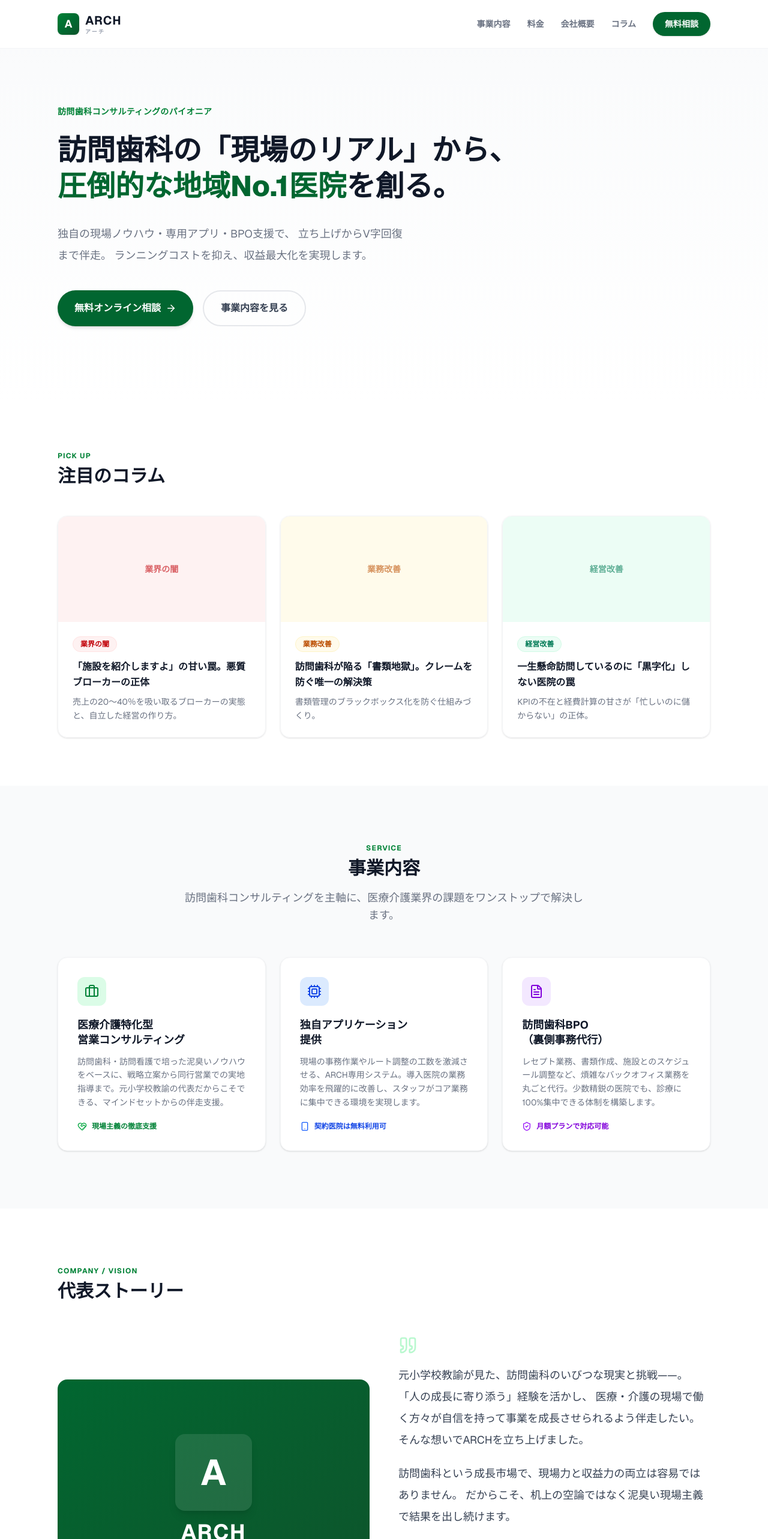
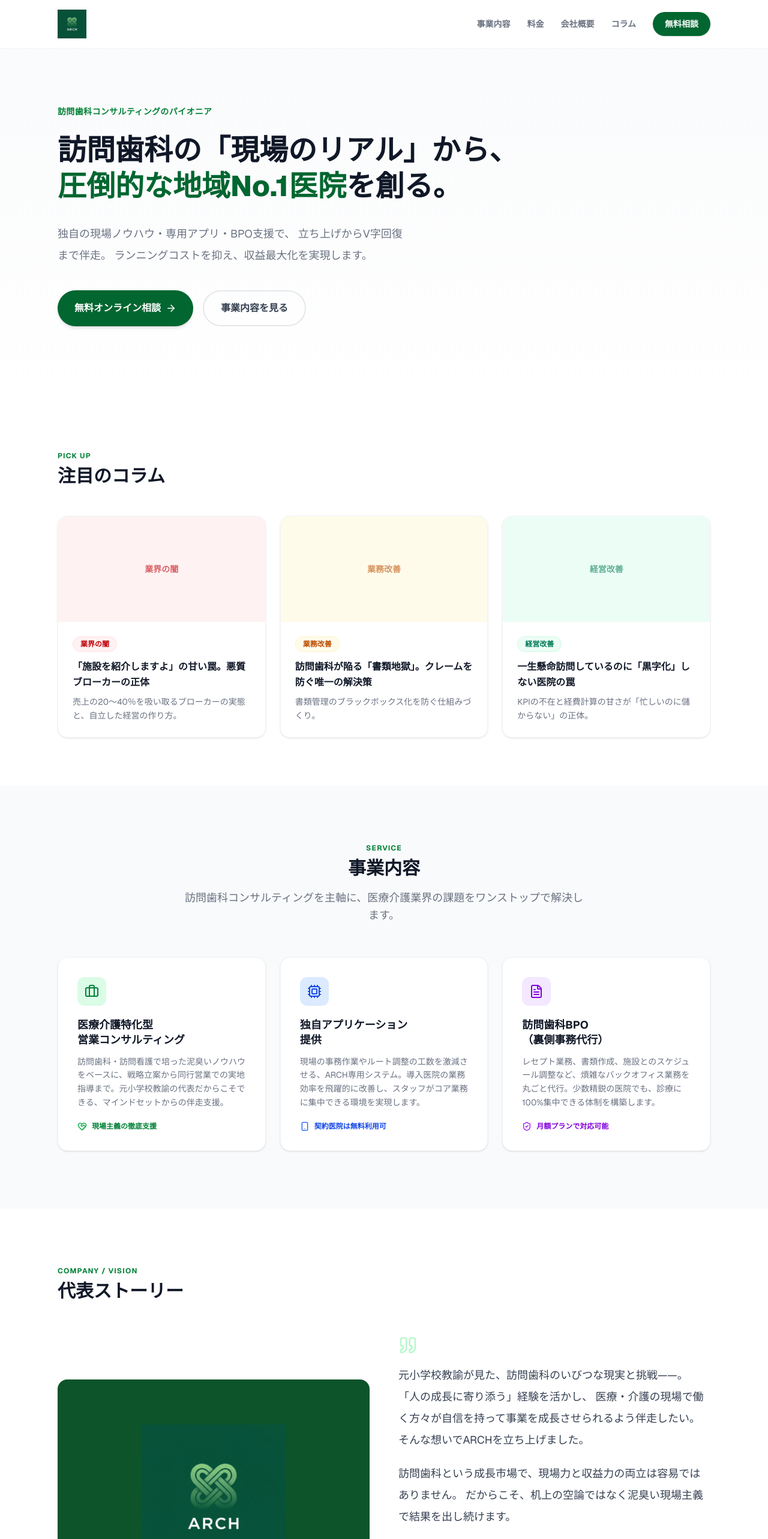
Before and after one commit to atsumusuzuki-art/arch-corporate-site, a Next.js app: page / in a window 1280 px wide. Shown: the top 2566 px of the page at 60% size. Built offline with nearby package versions, Linux system fonts and the light colour scheme.

Commit message:
全ロゴを実画像に差し替え（ナビ・COMPANY・フッター）

```diff
--- a/app/page.tsx
+++ b/app/page.tsx
@@ -2,6 +2,7 @@
 
 import { useState } from "react";
 import Link from "next/link";
+import Image from "next/image";
 import {
   ArrowRight,
   CheckCircle2,
@@ -80,14 +81,15 @@ export default function Home() {
       <nav className="fixed w-full bg-white/95 backdrop-blur-md z-50 border-b border-gray-100">
         <div className="max-w-6xl mx-auto px-5 sm:px-6 lg:px-8">
           <div className="flex justify-between h-16 sm:h-20 items-center">
-            <Link href="/" className="flex-shrink-0 flex items-center gap-2.5">
-              <div className="w-9 h-9 bg-gradient-to-br from-green-700 to-green-900 rounded-lg flex items-center justify-center text-white font-bold text-lg shadow-sm">
-                A
-              </div>
-              <div className="flex flex-col leading-tight">
-                <span className="font-bold text-xl tracking-wider text-gray-900">ARCH</span>
-                <span className="text-[9px] font-semibold text-gray-400 tracking-[0.25em]">アーチ</span>
-              </div>
+            <Link href="/" className="flex-shrink-0">
+              <Image
+                src="/images/logo.jpg"
+                alt="合同会社ARCH"
+                width={120}
+                height={120}
+                className="h-10 sm:h-12 w-auto"
+                priority
+              />
             </Link>
 
             {/* Desktop Nav */}
@@ -307,16 +309,14 @@ export default function Home() {
           <div className="lg:grid lg:grid-cols-2 lg:gap-12 items-center">
             {/* Logo area */}
             <div className="mb-8 lg:mb-0">
-              <div className="rounded-2xl overflow-hidden bg-gradient-to-br from-green-800 to-green-900 aspect-[4/3] flex items-center justify-center">
-                <div className="flex flex-col items-center gap-4">
-                  <div className="w-24 h-24 sm:w-32 sm:h-32 bg-white/10 rounded-2xl flex items-center justify-center text-white font-bold text-5xl sm:text-6xl shadow-lg">
-                    A
-                  </div>
-                  <div className="flex flex-col items-center leading-tight">
-                    <span className="font-bold text-3xl sm:text-4xl tracking-wider text-white">ARCH</span>
-                    <span className="text-xs sm:text-sm font-semibold text-green-300 tracking-[0.3em] mt-1">アーチ</span>
-                  </div>
-                </div>
+              <div className="rounded-2xl overflow-hidden bg-green-900 aspect-[4/3] flex items-center justify-center p-12 sm:p-16">
+                <Image
+                  src="/images/logo.jpg"
+                  alt="合同会社ARCH"
+                  width={400}
+                  height={400}
+                  className="w-full max-w-[200px] sm:max-w-[240px] h-auto"
+                />
               </div>
             </div>
 
@@ -706,14 +706,14 @@ export default function Home() {
       <footer className="bg-gray-900 text-gray-400 py-10 sm:py-12">
         <div className="max-w-6xl mx-auto px-5 sm:px-6 lg:px-8">
           <div className="flex flex-col sm:flex-row justify-between items-center gap-5">
-            <div className="flex items-center gap-2.5">
-              <div className="w-8 h-8 bg-gradient-to-br from-green-600 to-green-800 rounded-lg flex items-center justify-center text-white font-bold text-sm">
-                A
-              </div>
-              <div className="flex flex-col leading-tight">
-                <span className="font-bold text-base tracking-wider text-white">ARCH</span>
-                <span className="text-[8px] font-semibold text-gray-500 tracking-[0.2em]">アーチ</span>
-              </div>
+            <div>
+              <Image
+                src="/images/logo.jpg"
+                alt="合同会社ARCH"
+                width={120}
+                height={120}
+                className="h-10 w-auto"
+              />
             </div>
             <p className="text-xs sm:text-sm">
               &copy; {new Date().getFullYear()} 合同会社ARCH All rights reserved.
```
